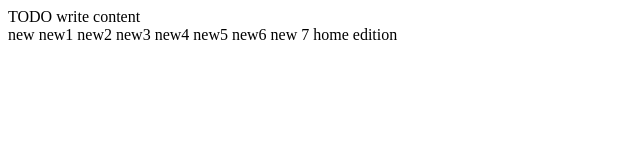
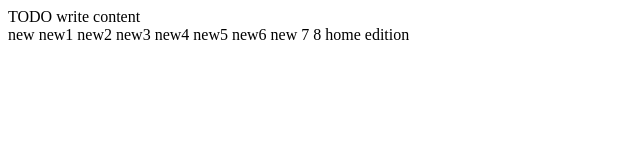
Before and after one commit to Hlushakov/project, a website: page public_html/index.html in a window 1280 px wide. Shown: the full height of the page, 0-640 px from the left. Drawn offline with Linux system fonts and the light colour scheme.

Commit message:
new text home edition 2

```diff
--- a/public_html/index.html
+++ b/public_html/index.html
@@ -18,7 +18,7 @@
                 new3
                 new4
                 new5 new6
-                new 7
+                new 7 8
                 home edition
     </body>
 </html>
```
